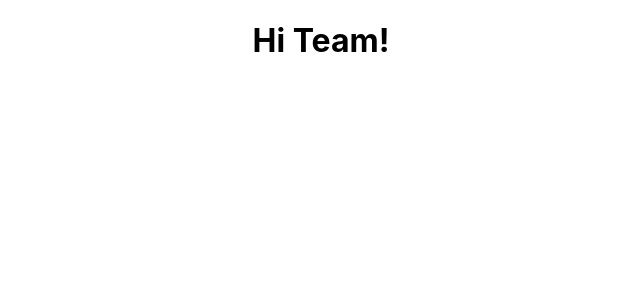
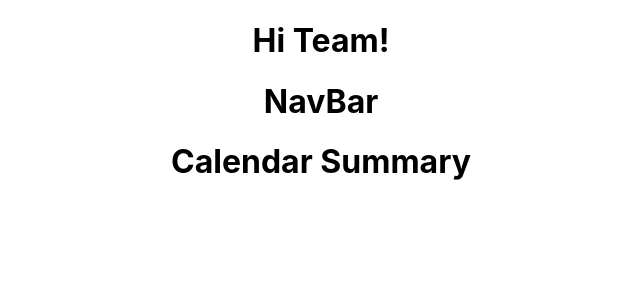
Before and after one commit to lucidInsomniac/team-codeop-athena-hack, a React (Create React App) app in the folder client/: page /calendar in a window 1280 px wide. Shown: the top 300 px of the page, without its empty margins (319-959 px from the left). Built offline with nearby package versions, Linux system fonts and the light colour scheme.

Commit message:
react router and routes setup complete

```diff
--- a/client/package.json
+++ b/client/package.json
@@ -8,6 +8,7 @@
     "@testing-library/user-event": "^12.1.10",
     "react": "^17.0.2",
     "react-dom": "^17.0.2",
+    "react-router-dom": "^6.0.2",
     "react-scripts": "4.0.3",
     "web-vitals": "^1.0.1"
   },
--- a/client/src/App.js
+++ b/client/src/App.js
@@ -1,14 +1,26 @@
 import ReactRoutes from './components/ReactRoutes'
+import NavBar from './components/NavBar'
+import {BrowserRouter as Router } from 'react-router-dom'
 import './App.css';
 
 function App() {
+
   return (
+
+    <Router>
+
     <div className="App">
-      <header className="App-header">
+
        <h1>Hi Team!</h1>
-      </header>
+
+      <NavBar />
+
       <ReactRoutes />
+
     </div>
+
+    </Router>
+
   );
 }
 
--- a/client/src/components/CalendarSummary.js
+++ b/client/src/components/CalendarSummary.js
@@ -5,7 +5,7 @@ const CalendarSummary = () => {
     return (
 
         <div className="calendar-summary">
-
+            <h1>Calendar Summary</h1>
         </div>
     );
 }
--- a/client/src/components/EditProfile.js
+++ b/client/src/components/EditProfile.js
@@ -4,7 +4,7 @@ const EditProfile = () => {
 
     return (
         <div className="edit-profile">
-
+            <h1>Edit Profile</h1>
         </div>
     );
 }
--- a/client/src/components/LandingPage.js
+++ b/client/src/components/LandingPage.js
@@ -5,7 +5,7 @@ const LandingPage = () => {
     return (
 
         <div className="landing-page">
-
+            <h1>Landing Page</h1>
         </div>
     );
 }
--- a/client/src/components/Login.js
+++ b/client/src/components/Login.js
@@ -5,7 +5,7 @@ const Login = () => {
     return (
 
         <div className="login">
-
+            <h1>Login</h1>
         </div>
     );
 }
--- a/client/src/components/NavBar.js
+++ b/client/src/components/NavBar.js
@@ -5,7 +5,7 @@ const NavBar = () => {
     return (
 
         <div className="nav-bar">
-
+            <h1>NavBar</h1>
         </div>
     );
 }
--- a/client/src/components/ProfilePage.js
+++ b/client/src/components/ProfilePage.js
@@ -5,7 +5,7 @@ const ProfilePage = () => {
     return (
 
         <div className="profile-page">
-
+            <h1>Profile Page</h1>
         </div>
     );
 }
--- a/client/src/components/ReactRoutes.js
+++ b/client/src/components/ReactRoutes.js
@@ -1,4 +1,11 @@
 import React from 'react';
+import CalendarSummary from './CalendarSummary';
+import EditProfile from './EditProfile';
+import LandingPage from './LandingPage';
+import Login from './Login';
+import ProfilePage from './ProfilePage';
+import Registration from './Registration';
+import { Route, Routes } from 'react-router-dom';
 
 const ReactRoutes = () => {
 
@@ -6,7 +13,25 @@ const ReactRoutes = () => {
 
         <div className="react-routes">
 
+            <Routes>
+
+                <Route path="/" element={<LandingPage />} />
+
+                <Route path="/login" element={<Login />} />
+
+                <Route path="/register" element={<Registration />} />
+
+                <Route path="/profile" element={<ProfilePage />} />
+
+                <Route path="/edit-profile" element={<EditProfile />} />
+
+                <Route path="/calendar" element={<CalendarSummary />} />
+
+            </Routes>
+
         </div>
+
+
     )
 };
 
--- a/client/src/components/Registration.js
+++ b/client/src/components/Registration.js
@@ -5,7 +5,7 @@ const Registration = () => {
     return (
 
         <div className="registration">
-
+            <h1>Registration</h1>
         </div>
     );
 }
```
Also changed, not shown: 1 other file (tests, documents, lock files or other folders).
